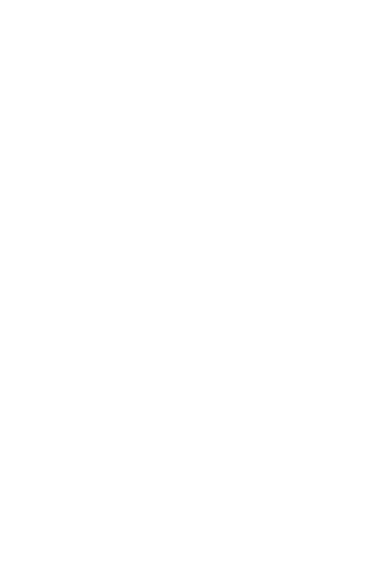
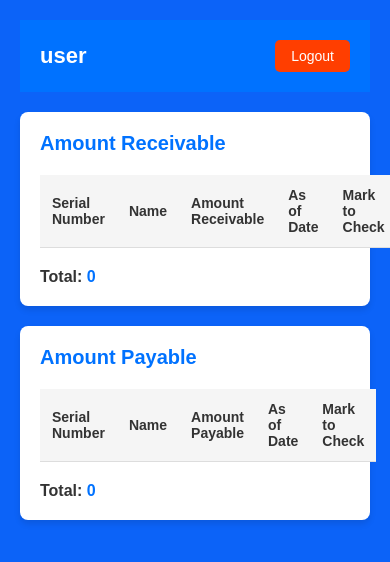
Before and after one commit to Ritik-khandelwal/amount-management-app, a website: page views/user/dashboard.html in a window 390 px wide. Drawn offline with Linux system fonts and the light colour scheme; no server answers.

Commit message:
Created user's / owner's dashboard, working fine, but not responsive and also has to correct thousand separator

```diff
--- a/package.json
+++ b/package.json
@@ -13,6 +13,7 @@
     "bcrypt": "^5.1.1",
     "bcryptjs": "^2.4.3",
     "body-parser": "^1.20.3",
+    "cors": "^2.8.5",
     "dotenv": "^16.4.7",
     "ejs": "^3.1.10",
     "express": "^4.21.2",
--- /dev/null
+++ b/public/css/dashboard.css
@@ -0,0 +1,132 @@
+/* Reset and basic styles */
+* {
+    margin: 0;
+    padding: 0;
+    box-sizing: border-box;
+}
+
+body {
+    font-family: 'Arial', sans-serif;
+    background-color: #0c63f8;
+    color: #333;
+}
+
+/* Container and layout */
+.container {
+    width: 100%;
+    max-width: 1200px;
+    margin: 0 auto;
+    padding: 20px;
+}
+
+header {
+    display: flex;
+    justify-content: space-between;
+    align-items: center;
+    background-color: #0072ff;
+    padding: 20px;
+    color: #fff;
+}
+
+header h1 {
+    font-size: 28px;
+}
+
+header button {
+    padding: 10px 20px;
+    background-color: #ff3e00;
+    border: none;
+    color: white;
+    font-size: 16px;
+    cursor: pointer;
+    border-radius: 5px;
+}
+
+header button:hover {
+    background-color: #e63600;
+}
+
+/* Content layout */
+.content {
+    display: flex;
+    flex-direction: column;
+    gap: 40px;
+    margin-top: 20px;
+}
+
+section {
+    background-color: white;
+    padding: 20px;
+    border-radius: 8px;
+    box-shadow: 0 4px 6px rgba(0, 0, 0, 0.1);
+}
+
+h2 {
+    font-size: 24px;
+    margin-bottom: 20px;
+    color: #0072ff;
+}
+
+table {
+    width: 100%;
+    border-collapse: collapse;
+    margin-bottom: 20px;
+}
+
+th, td {
+    padding: 12px;
+    text-align: left;
+    border-bottom: 1px solid #ddd;
+}
+
+th {
+    background-color: #f5f5f5;
+}
+
+tr:hover {
+    background-color: #f1f1f1;
+}
+
+input[type="checkbox"] {
+    width: 20px;
+    height: 20px;
+}
+
+/* Total Section */
+.total {
+    font-size: 18px;
+    font-weight: bold;
+    margin-top: 20px;
+}
+
+.total span {
+    color: #0072ff;
+}
+
+/* Responsiveness */
+@media screen and (max-width: 768px) {
+    header h1 {
+        font-size: 22px;
+    }
+
+    header button {
+        font-size: 14px;
+        padding: 8px 16px;
+    }
+
+    .content {
+        gap: 20px;
+    }
+
+    h2 {
+        font-size: 20px;
+    }
+
+    table {
+        font-size: 14px;
+    }
+
+    .total {
+        font-size: 16px;
+    }
+}
--- /dev/null
+++ b/public/js/dashboard.js
@@ -0,0 +1,63 @@
+document.addEventListener('DOMContentLoaded', () => {
+    // Retrieve companyName from the URL (or dynamically passed in)
+    const companyName = decodeURIComponent(window.location.pathname.split('/')[2]); // Extract companyName from the URL
+
+    // Set company name on the dashboard
+    document.getElementById("company-name").textContent = companyName;
+
+    // Fetch and display the receivables and payables
+    async function fetchAmounts() {
+        try {
+            // Fetch data from the API using companyName (updated route)
+            const receivablesResponse = await fetch(`/api/companies/${companyName}/receivables`);
+            const payablesResponse = await fetch(`/api/companies/${companyName}/payables`);
+
+            const receivables = await receivablesResponse.json();
+            const payables = await payablesResponse.json();
+
+            // Insert receivables data into the table
+            const receivablesTableBody = document.querySelector("#receivables-table tbody");
+            let totalReceivable = 0;
+            receivables.forEach((item, index) => {
+                const row = document.createElement("tr");
+
+                row.innerHTML = `
+                    <td>${index + 1}</td>
+                    <td>${item.name}</td>
+                    <td>${item.amount.toLocaleString()}</td> <!-- Format amount with commas -->
+                    <td>${new Date(item.asOfDate).toLocaleDateString()}</td>
+                    <td><input type="checkbox" ${item.markChecked ? "checked" : ""} data-id="${item._id}"></td>
+                `;
+
+                receivablesTableBody.appendChild(row);
+                totalReceivable += item.amount;
+            });
+
+            document.getElementById("total-receivable").textContent = totalReceivable.toLocaleString(); // Total with commas
+
+            // Insert payables data into the table
+            const payablesTableBody = document.querySelector("#payables-table tbody");
+            let totalPayable = 0;
+            payables.forEach((item, index) => {
+                const row = document.createElement("tr");
+
+                row.innerHTML = `
+                    <td>${index + 1}</td>
+                    <td>${item.name}</td>
+                    <td>${item.amount.toLocaleString()}</td> <!-- Format amount with commas -->
+                    <td>${new Date(item.asOfDate).toLocaleDateString()}</td>
+                    <td><input type="checkbox" ${item.markChecked ? "checked" : ""} data-id="${item._id}"></td>
+                `;
+
+                payablesTableBody.appendChild(row);
+                totalPayable += item.amount;
+            });
+
+            document.getElementById("total-payable").textContent = totalPayable.toLocaleString(); // Total with commas
+        } catch (error) {
+            console.error("Error fetching amounts:", error);
+        }
+    }
+
+    fetchAmounts();
+});
--- a/utils/db.js
+++ b/utils/db.js
@@ -5,7 +5,7 @@ dotenv.config();
 
 const connectDB = async () => {
     try {
-        await mongoose.connect(process.env.MONGO_URI, { useNewUrlParser: true, useUnifiedTopology: true });
+        await mongoose.connect(process.env.MONGO_URI);
         console.log('MongoDB connected');
     } catch (err) {
         console.error('Database connection failed:', err.message);
--- a/views/user/dashboard.html
+++ b/views/user/dashboard.html
@@ -0,0 +1,63 @@
+<!DOCTYPE html>
+<html lang="en">
+<head>
+    <meta charset="UTF-8">
+    <meta name="viewport" content="width=device-width, initial-scale=1.0">
+    <title>Dashboard | Company Amount Management</title>
+    <link rel="stylesheet" href="/css/dashboard.css">
+</head>
+<body>
+    <div class="container">
+        <header>
+            <h1 id="company-name">Company Name</h1>
+            <button id="logout-btn">Logout</button>
+        </header>
+
+        <div class="content">
+            <section class="amount-receivable">
+                <h2>Amount Receivable</h2>
+                <table id="receivables-table">
+                    <thead>
+                        <tr>
+                            <th>Serial Number</th>
+                            <th>Name</th>
+                            <th>Amount Receivable</th>
+                            <th>As of Date</th>
+                            <th>Mark to Check</th>
+                        </tr>
+                    </thead>
+                    <tbody>
+                        <!-- Data rows will be inserted here by JavaScript -->
+                    </tbody>
+                </table>
+                <div class="total">
+                    <p>Total: <span id="total-receivable">0</span></p>
+                </div>
+            </section>
+
+            <section class="amount-payable">
+                <h2>Amount Payable</h2>
+                <table id="payables-table">
+                    <thead>
+                        <tr>
+                            <th>Serial Number</th>
+                            <th>Name</th>
+                            <th>Amount Payable</th>
+                            <th>As of Date</th>
+                            <th>Mark to Check</th>
+                        </tr>
+                    </thead>
+                    <tbody>
+                        <!-- Data rows will be inserted here by JavaScript -->
+                    </tbody>
+                </table>
+                <div class="total">
+                    <p>Total: <span id="total-payable">0</span></p>
+                </div>
+            </section>
+        </div>
+    </div>
+
+    <script src="/js/dashboard.js"></script>
+</body>
+</html>
```
Also changed, not shown: app.js (+9 -1 lines), models/Entry.js (+35 -0 lines), routes/companies.js (+27 -0 lines), routes/users.js (+13 -13 lines), views/user/login.html (+1 -1 lines), 1 other file.
